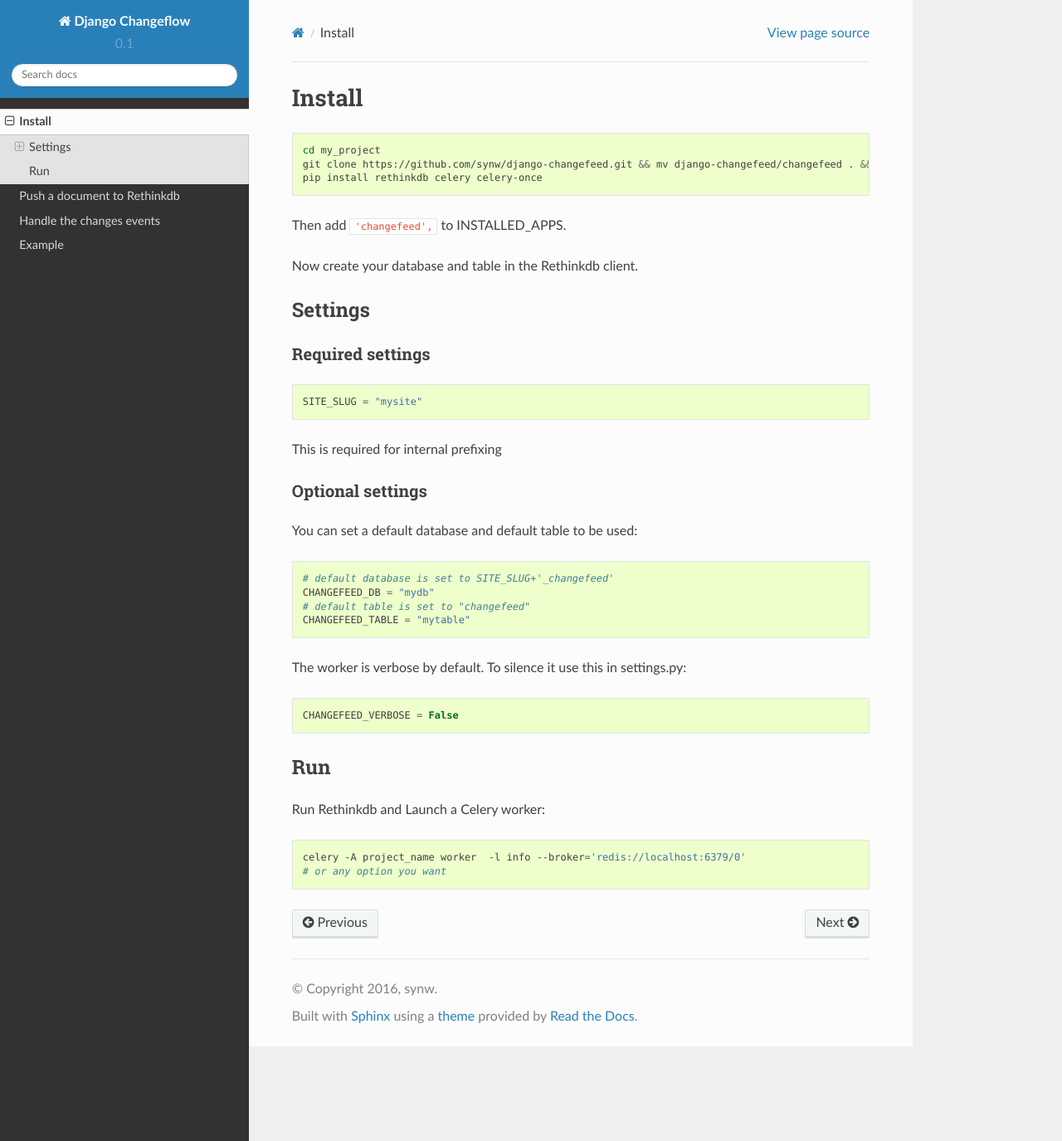
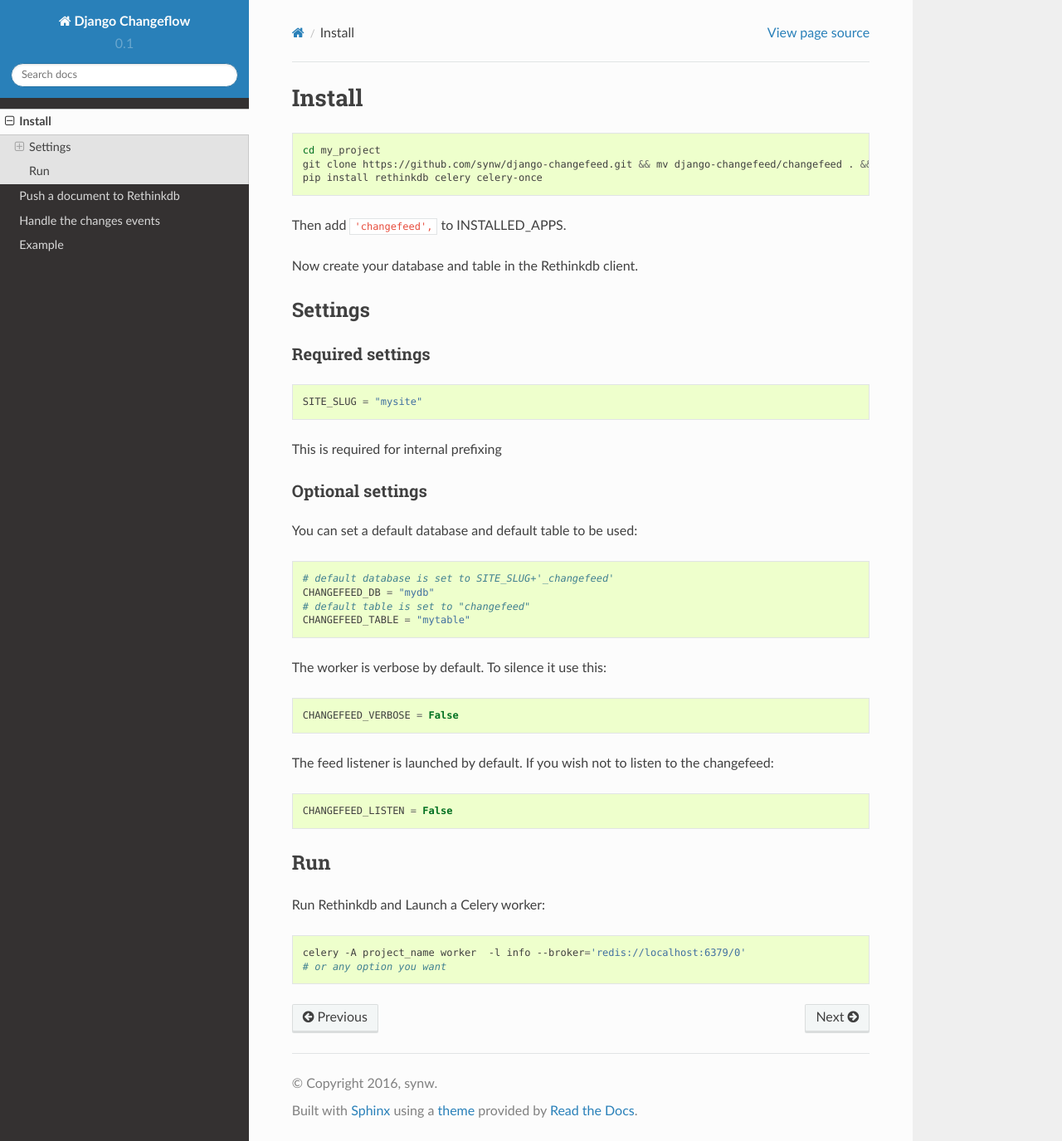
Before and after one commit to synw/django-changefeed, a Sphinx documentation site: the page built from docs/src/install.rst, in a window 1280 px wide and 1375 px high. Shown: the whole window at 83% size. Built offline with Sphinx 7.4.7 and the Read the Docs theme 2.0.0, drawn with Linux system fonts in a browser that asks for light colours.

Commit message:
Option for listener autorun

```diff
--- a/changefeed/__init__.py
+++ b/changefeed/__init__.py
@@ -1,7 +1,7 @@
 # -*- coding: utf-8 -*-
 
 from changefeed.tasks import feed_listener
-from changefeed.conf import DATABASE, TABLE
+from changefeed.conf import DATABASE, TABLE, LISTEN
 
-
-feed_listener.delay(DATABASE, TABLE)
+if LISTEN is True:
+    feed_listener.delay(DATABASE, TABLE)
--- a/docs/src/install.rst
+++ b/docs/src/install.rst
@@ -41,13 +41,21 @@
    # default table is set to "changefeed"
    CHANGEFEED_TABLE = "mytable"
 
-The worker is verbose by default. To silence it use this in settings.py:
+The worker is verbose by default. To silence it use this:
 
 .. highlight:: python
 
 ::
 
    CHANGEFEED_VERBOSE = False
+
+The feed listener is launched by default. If you wish not to listen to the changefeed:
+
+.. highlight:: python
+
+::
+
+   CHANGEFEED_LISTEN = False
 
 Run
 ---
```
Also changed, not shown: 1 other file.
